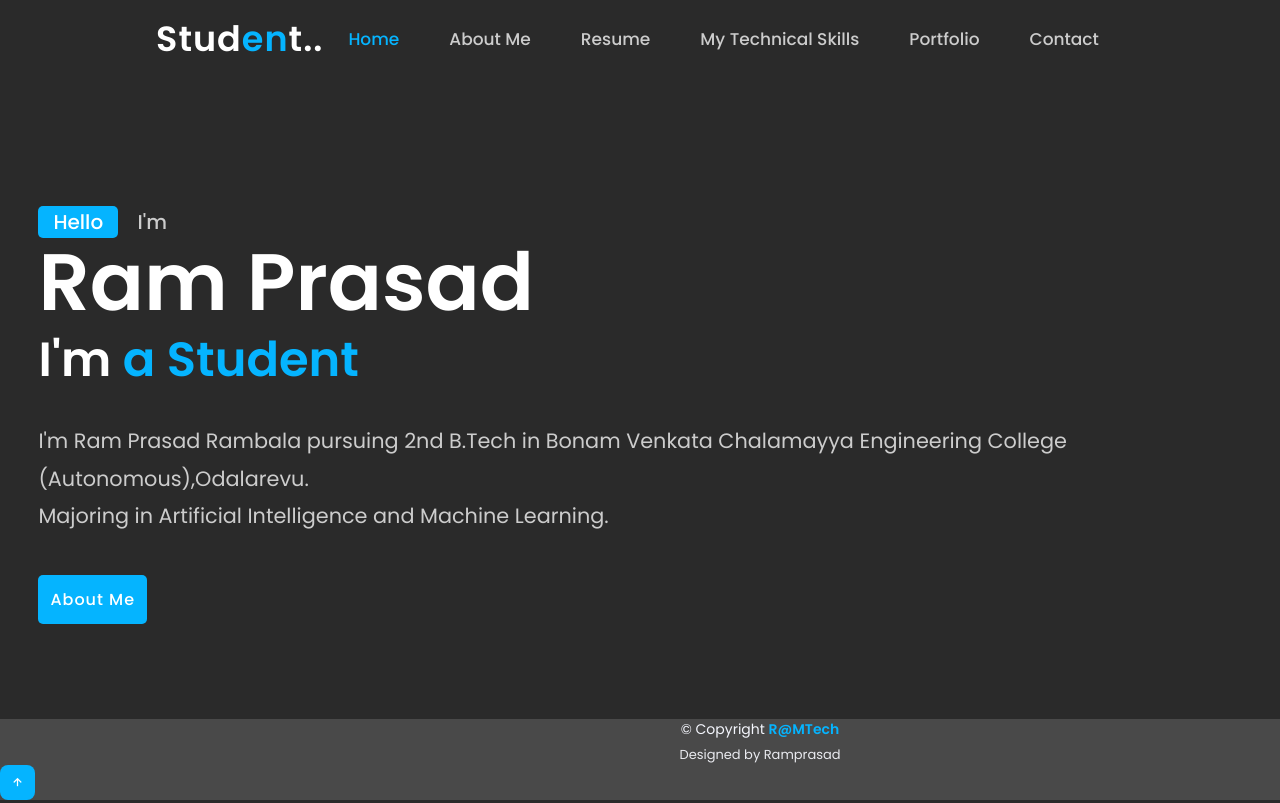
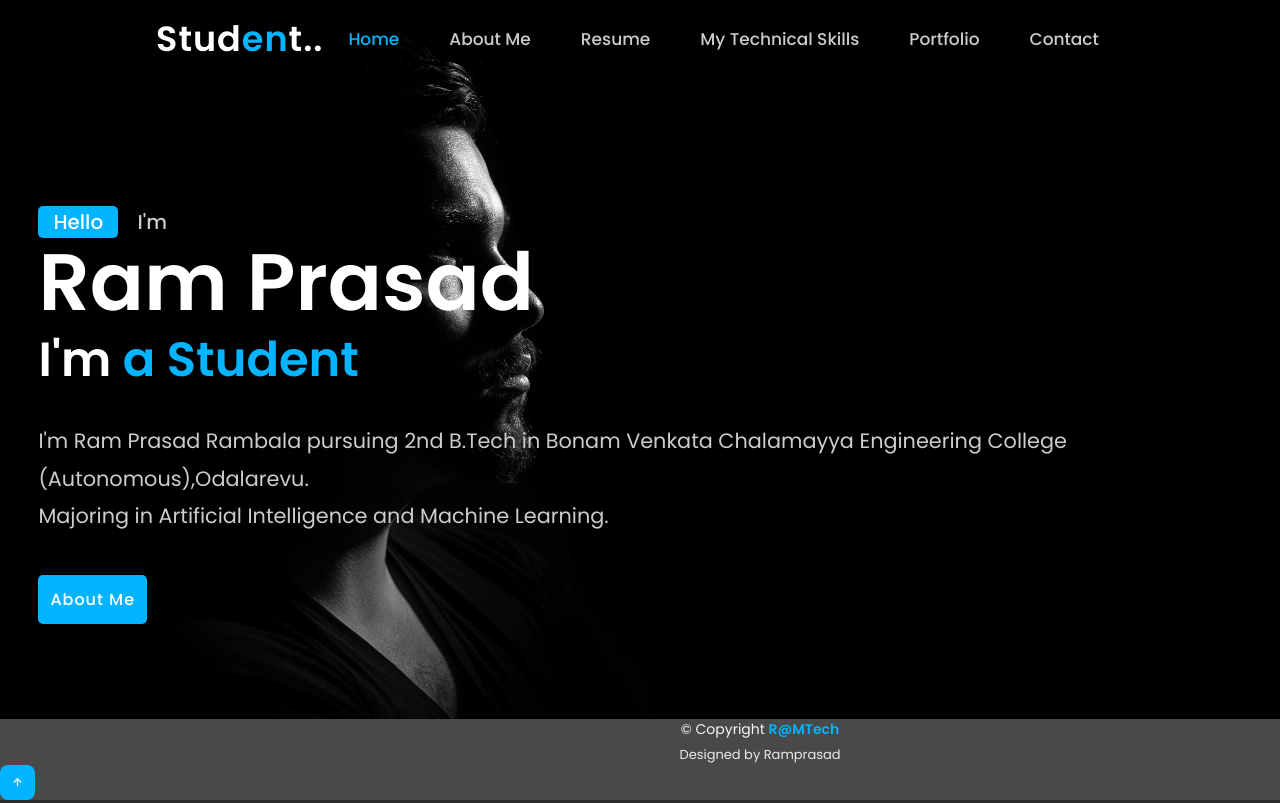
Before and after one commit to RamPrasad-6147/CODSOFT, a plain HTML site: page index.html in a window 1280 px wide. Shown: the top 803 px of the page. Drawn offline with nearby package versions, Linux system fonts and the light colour scheme.

Commit message:
Update style.css

```diff
--- a/style.css
+++ b/style.css
@@ -84,7 +84,7 @@ section {
     position: relative;
     height: 100vh;
     width: 100%;
-    background-image: url(/img/maaaa.jpg);
+    background-image: url(pexels-pixabay-90764.jpg);
     background-size: cover;
     background-position: center;
     display: flex;
```
